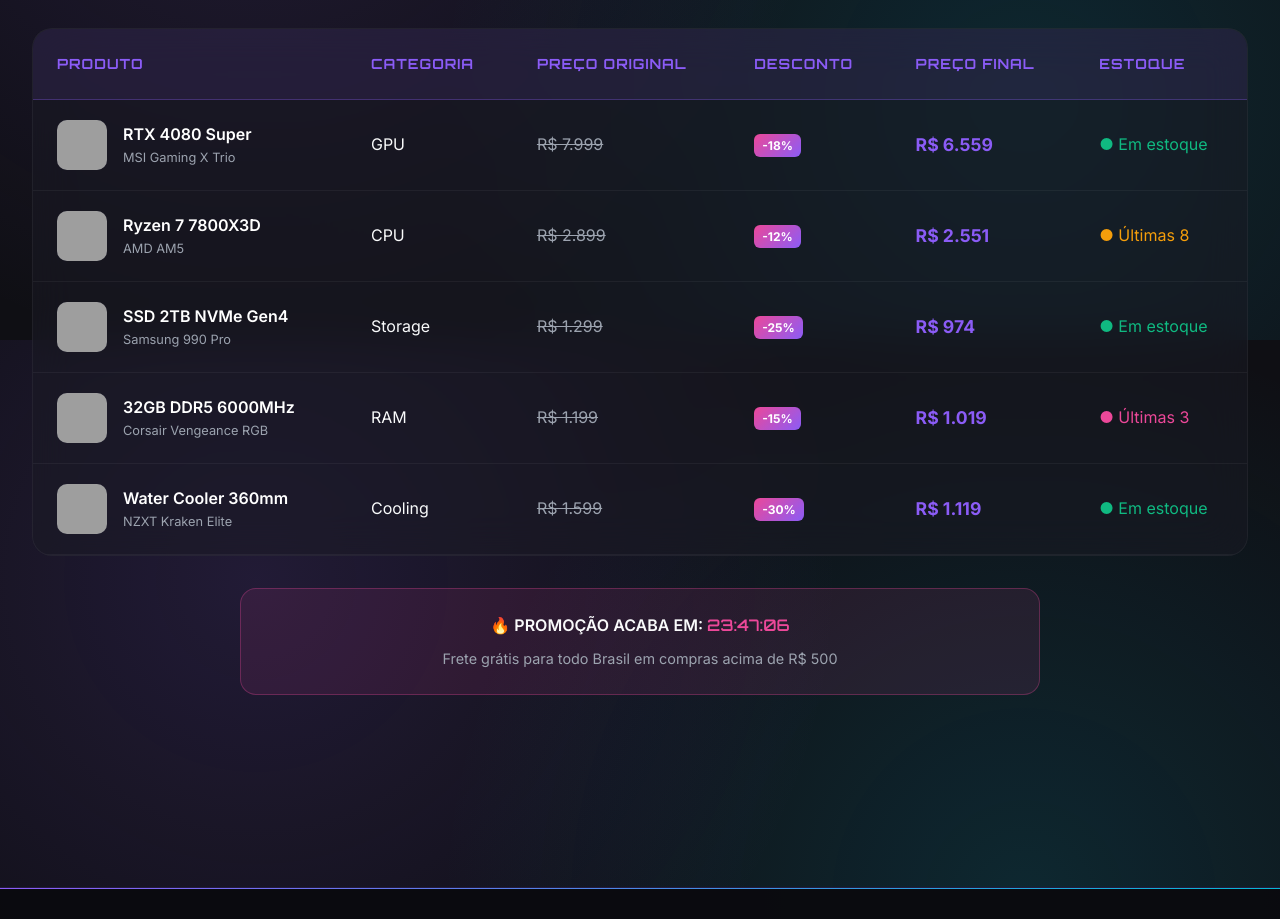
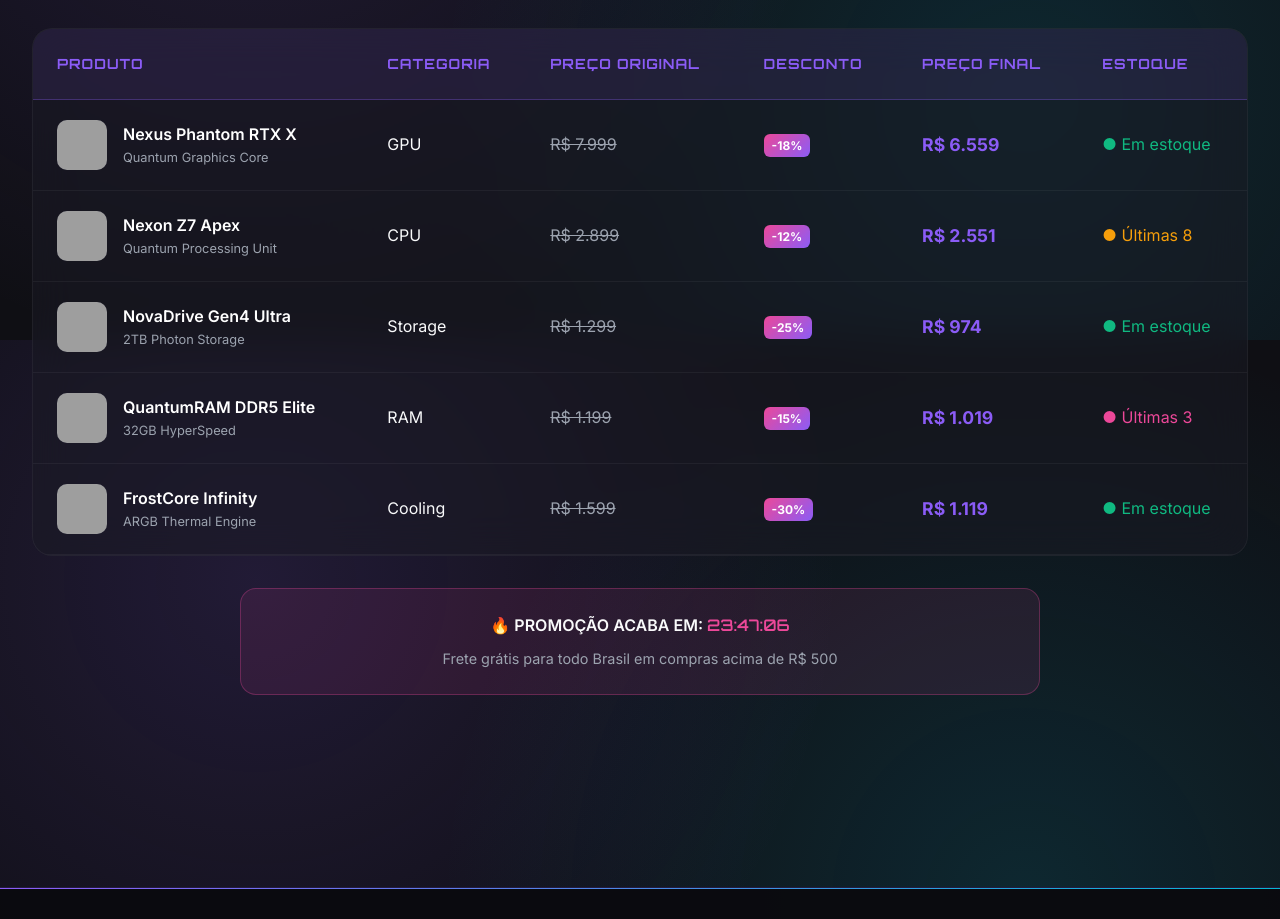
Before and after one commit to dev-fgustavot/NexusGames-FrontEndCP3, a plain HTML site: page pages/portfolio.html in a window 1280 px wide. Shown: the part 2060-2979 px from the top of the page. Drawn offline with Linux system fonts and the light colour scheme; grey boxes are pictures that could not be loaded.

Commit message:
[Fix] Arrumando tabela de promocoes

```diff
--- a/pages/portfolio.html
+++ b/pages/portfolio.html
@@ -230,8 +230,8 @@
               <div class="product-cell">
                 <img src="https://images.pexels.com/photos/7858742/pexels-photo-7858742.jpeg?auto=compress&cs=tinysrgb&w=100" alt="" class="product-thumb">
                 <div>
-                  <div style="font-weight: 600; color: white;">RTX 4080 Super</div>
-                  <div style="font-size: 0.8rem; color: #9ca3af;">MSI Gaming X Trio</div>
+                  <div style="font-weight: 600; color: white;">Nexus Phantom RTX X</div>
+                  <div style="font-size: 0.8rem; color: #9ca3af;">Quantum Graphics Core</div>
                 </div>
               </div>
             </td>
@@ -246,8 +246,8 @@
               <div class="product-cell">
                 <img src="https://images.pexels.com/photos/7199194/pexels-photo-7199194.jpeg?auto=compress&cs=tinysrgb&w=100" alt="" class="product-thumb">
                 <div>
-                  <div style="font-weight: 600; color: white;">Ryzen 7 7800X3D</div>
-                  <div style="font-size: 0.8rem; color: #9ca3af;">AMD AM5</div>
+                  <div style="font-weight: 600; color: white;">Nexon Z7 Apex</div>
+                  <div style="font-size: 0.8rem; color: #9ca3af;">Quantum Processing Unit</div>
                 </div>
               </div>
             </td>
@@ -262,8 +262,8 @@
               <div class="product-cell">
                 <img src="https://images.pexels.com/photos/9128853/pexels-photo-9128853.jpeg?auto=compress&cs=tinysrgb&w=100" alt="" class="product-thumb">
                 <div>
-                  <div style="font-weight: 600; color: white;">SSD 2TB NVMe Gen4</div>
-                  <div style="font-size: 0.8rem; color: #9ca3af;">Samsung 990 Pro</div>
+                  <div style="font-weight: 600; color: white;">NovaDrive Gen4 Ultra</div>
+                  <div style="font-size: 0.8rem; color: #9ca3af;">2TB Photon Storage</div>
                 </div>
               </div>
             </td>
@@ -278,8 +278,8 @@
               <div class="product-cell">
                 <img src="https://images.pexels.com/photos/33050959/pexels-photo-33050959.jpeg?auto=compress&cs=tinysrgb&w=100" alt="" class="product-thumb">
                 <div>
-                  <div style="font-weight: 600; color: white;">32GB DDR5 6000MHz</div>
-                  <div style="font-size: 0.8rem; color: #9ca3af;">Corsair Vengeance RGB</div>
+                  <div style="font-weight: 600; color: white;">QuantumRAM DDR5 Elite</div>
+                  <div style="font-size: 0.8rem; color: #9ca3af;">32GB HyperSpeed</div>
                 </div>
               </div>
             </td>
@@ -294,8 +294,8 @@
               <div class="product-cell">
                 <img src="https://images.pexels.com/photos/9072216/pexels-photo-9072216.jpeg?auto=compress&cs=tinysrgb&w=100" alt="" class="product-thumb">
                 <div>
-                  <div style="font-weight: 600; color: white;">Water Cooler 360mm</div>
-                  <div style="font-size: 0.8rem; color: #9ca3af;">NZXT Kraken Elite</div>
+                  <div style="font-weight: 600; color: white;">FrostCore Infinity</div>
+                  <div style="font-size: 0.8rem; color: #9ca3af;">ARGB Thermal Engine</div>
                 </div>
               </div>
             </td>
```
Also changed, not shown: src/assets/imgs/mouse.jpg (deleted).
